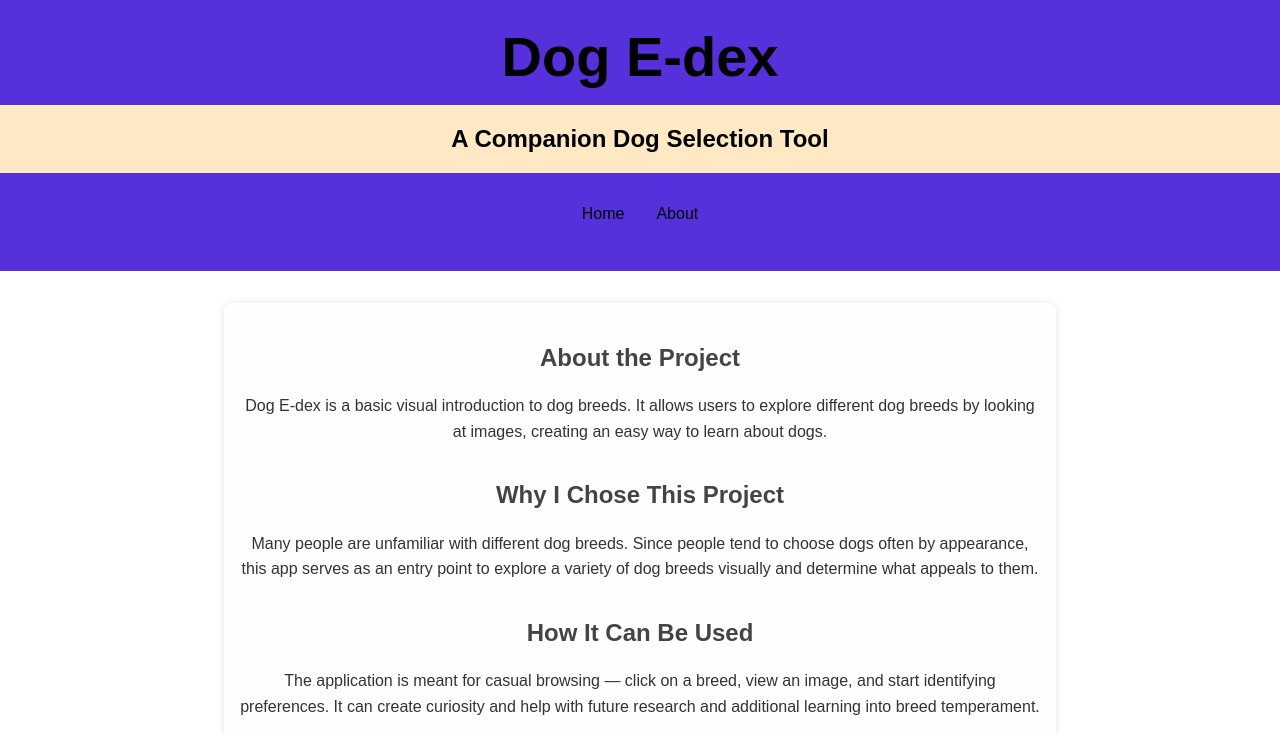
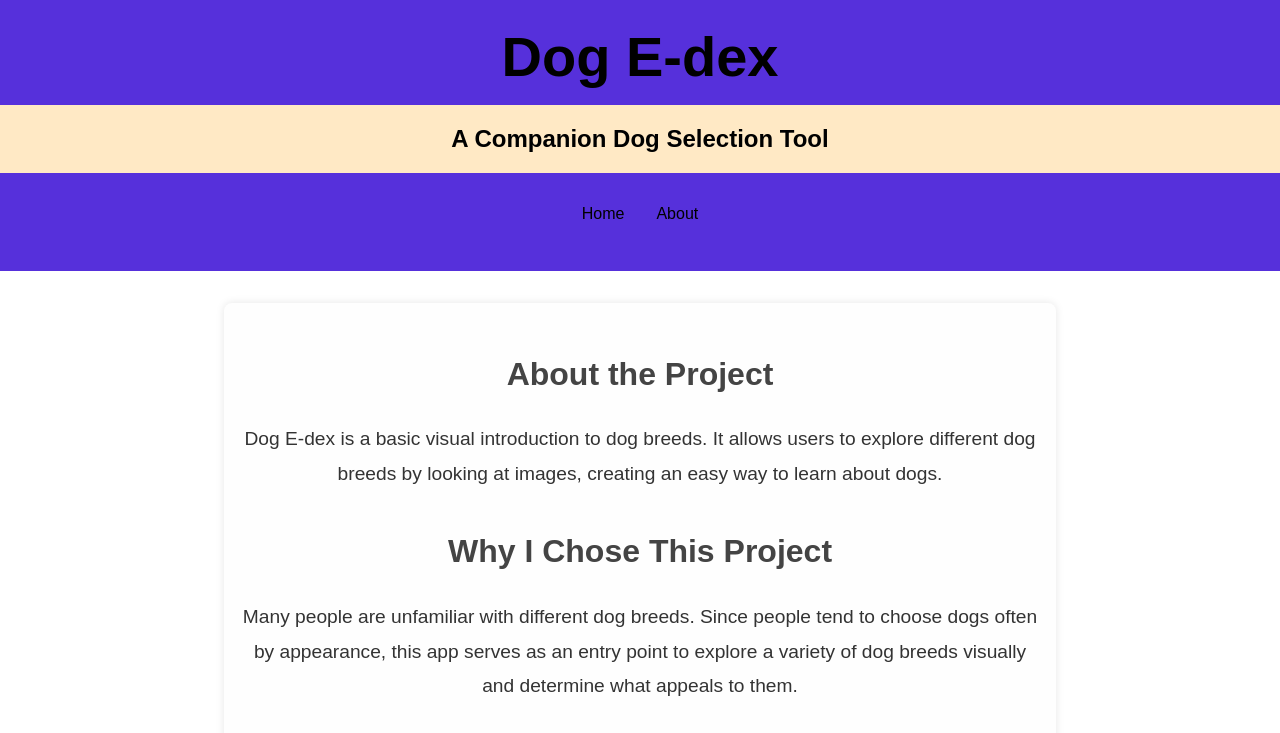
Before and after one commit to DaeGrodin/Dog-e-dex_Dog-Companion-Selection-Tool_Version-2, a website: page public/about.html in a window 1280 px wide. Shown: the top 733 px of the page. Drawn offline with Linux system fonts and the light colour scheme.

Commit message:
added media query for about

```diff
--- a/public/css/style.css
+++ b/public/css/style.css
@@ -148,7 +148,7 @@ main {
   font-style: italic;
 }
 
-.footer {
+footer {
   text-align: center;
   padding: 1rem;
   font-size: 0.9rem;
@@ -250,7 +250,7 @@ main {
 .about-page main.information h2 {
   margin-bottom: 0.5rem;
   color: #444;
-  font-size: 1.5rem;
+  font-size: 1.25rem;
 }
 
 .about-page main.information p {
@@ -276,3 +276,18 @@ main {
   margin: 1rem auto;
   display: block;
 }
+
+@media (min-width: 992px) {
+  .about-page main.information {
+    font-size: 1.25rem;
+    line-height: 1.8;
+  }
+
+  .about-page main.information h2 {
+    font-size: 2rem;
+  }
+
+  .about-page main.information p {
+    font-size: 1.2rem;
+  }
+}
```
Also changed, not shown: public/about.html (+2 -1 lines).
